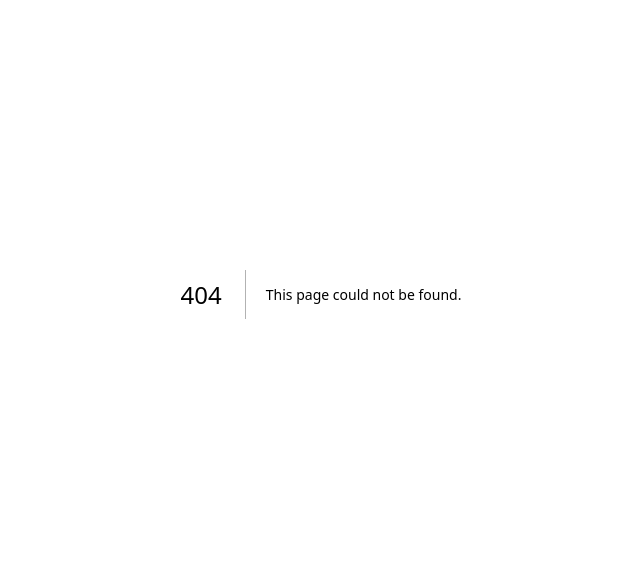
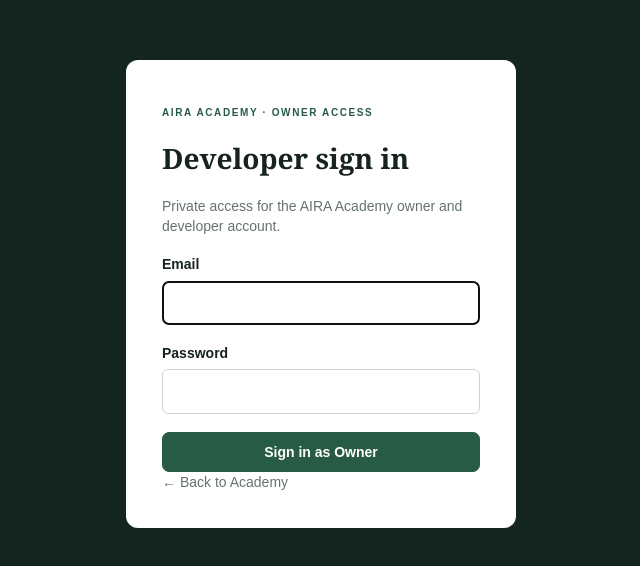
Before and after one commit to tsapkovaby-cyber/AIRA-OS, a Next.js app: page /developer-login in a window 1280 px wide. Before the commit this address had no page. Shown: the part 106-672 px from the top of the page, without its empty margins (319-959 px from the left). Built offline with nearby package versions, Linux system fonts and the light colour scheme.

Commit message:
Add owner developer login page

```diff
--- /dev/null
+++ b/app/developer-login/page.tsx
@@ -0,0 +1,44 @@
+"use client";
+
+import { FormEvent, useState } from "react";
+import { useSearchParams } from "next/navigation";
+
+export default function DeveloperLogin() {
+  const searchParams = useSearchParams();
+  const [error, setError] = useState("");
+  const [loading, setLoading] = useState(false);
+
+  async function submit(event: FormEvent<HTMLFormElement>) {
+    event.preventDefault();
+    setLoading(true);
+    setError("");
+    const form = new FormData(event.currentTarget);
+    const response = await fetch("/api/developer/login", {
+      method: "POST",
+      headers: { "content-type": "application/json" },
+      body: JSON.stringify(Object.fromEntries(form)),
+    });
+    setLoading(false);
+    if (response.ok) {
+      const next = searchParams.get("next");
+      location.href = next?.startsWith("/developer") ? next : "/developer";
+      return;
+    }
+    setError(response.status === 503 ? "Owner access is not configured." : "Email or password is incorrect.");
+  }
+
+  return (
+    <main className="login">
+      <form className="login-card" onSubmit={submit}>
+        <p className="eyebrow">AIRA Academy · OWNER ACCESS</p>
+        <h1>Developer sign in</h1>
+        <p className="muted">Private access for the AIRA Academy owner and developer account.</p>
+        <label className="field"><span>Email</span><input name="email" type="email" autoComplete="username" required autoFocus /></label>
+        <label className="field"><span>Password</span><input name="password" type="password" autoComplete="current-password" minLength={8} required /></label>
+        {error && <p role="alert">{error}</p>}
+        <button className="button primary" style={{ width: "100%" }} disabled={loading}>{loading ? "Signing in…" : "Sign in as Owner"}</button>
+        <a href="/academy" className="muted">← Back to Academy</a>
+      </form>
+    </main>
+  );
+}
```
